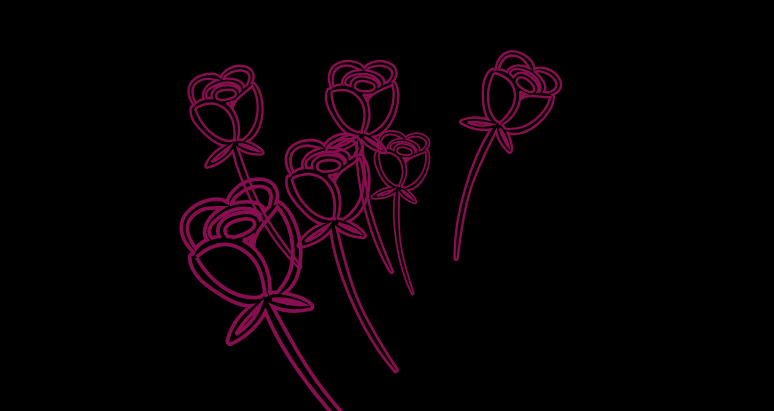
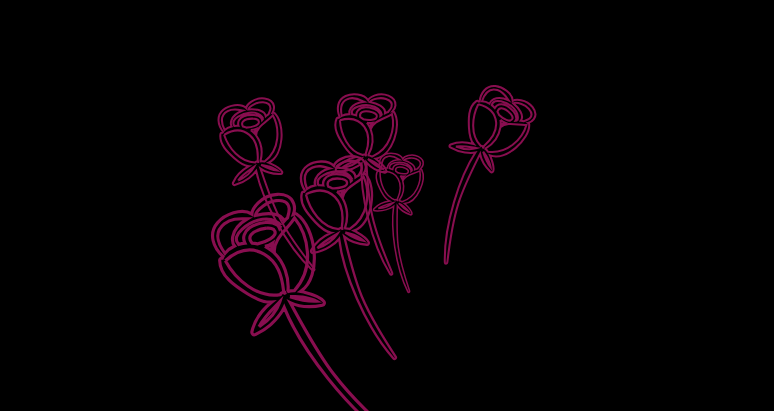
Before and after one commit to alexcumplido/milda, a plain HTML site: page index.html in a window 1280 px wide. Shown: the part 182-593 px from the top of the page, without its empty margins (252-1026 px from the left). Drawn offline with Linux system fonts and the light colour scheme; a web font is replaced by a local one.

Commit message:
Resized flowers

```diff
--- a/index.html
+++ b/index.html
@@ -58,13 +58,17 @@
                 color: rgb(136, 14, 79);
                 animation: toUp 3s forwards;
                 text-align: center;
-                padding-top: 4rem;
+                padding-top: 9rem;
             }
             @media screen and (min-width: 500px) {
                 .text {
-                    padding-top: 6.5rem;
-                    font-size: 3rem;
+                    padding-top: 7rem;
+                    font-size: 2.5rem;
                 }
+            }
+
+            .rose {
+                min-width: 9.4rem;
             }
 
             .rose_1 {
```
